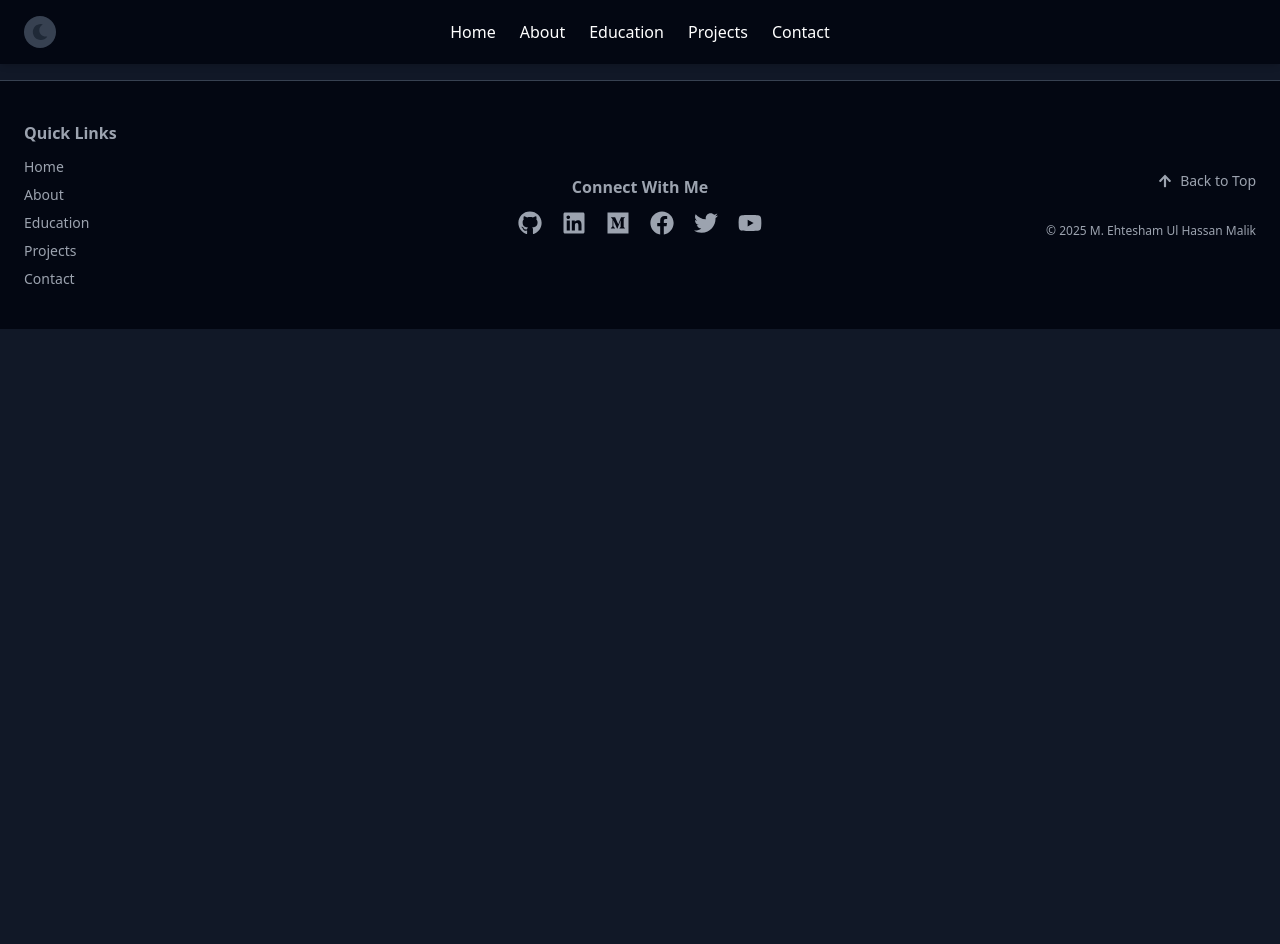
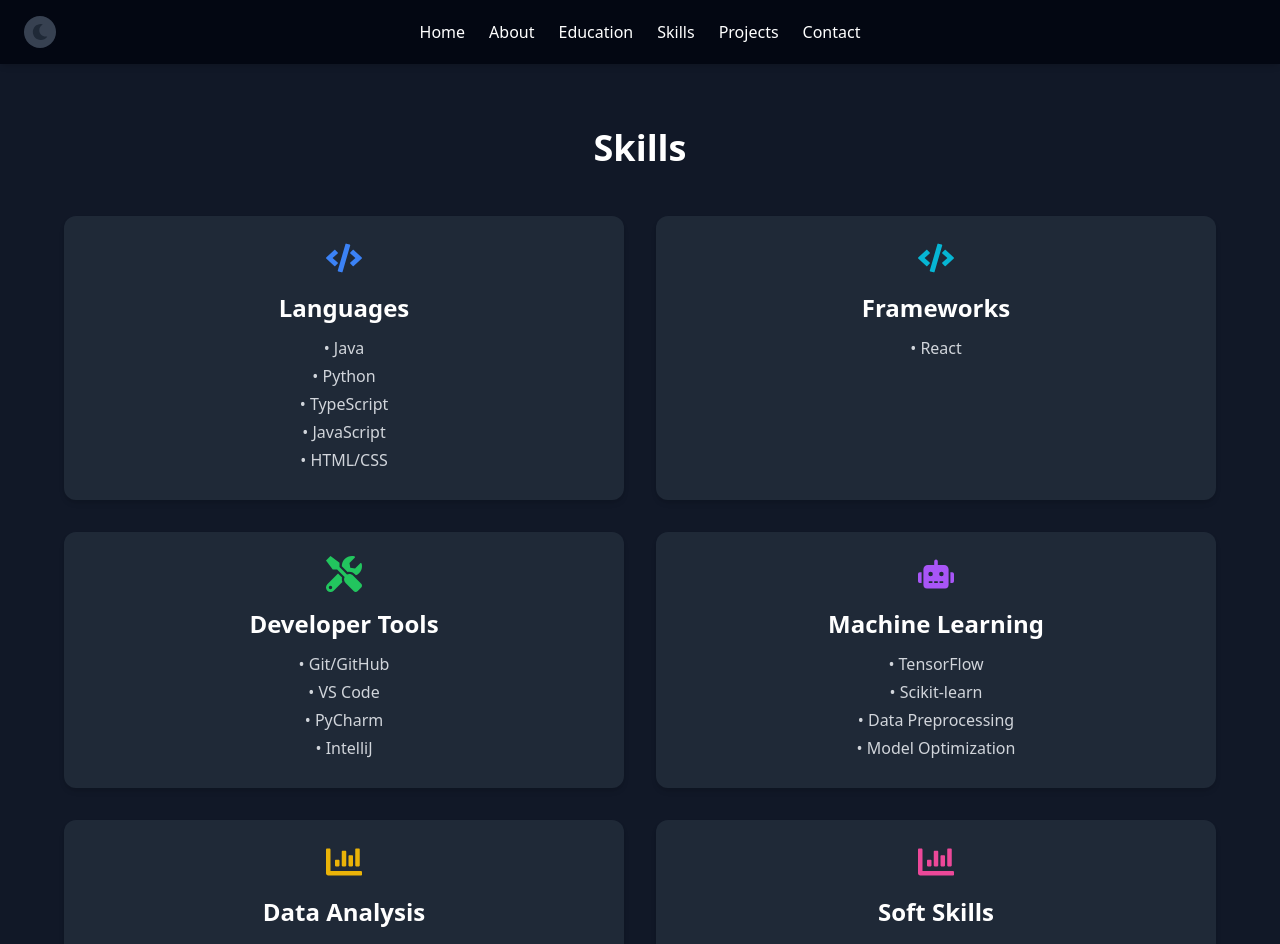
Before and after one commit to M-Ehtesham-Ul-Hassan-Malik/ehtesham-malik-portfolio, a React (Create React App) app: page /skills in a window 1280 px wide. Shown: the top 944 px of the page. Before the commit the page ends 800 px from the top, so only its background shows below. Built offline with nearby package versions, Linux system fonts and the light colour scheme.

Commit message:
feat(skills): add animated Skills page with technical and soft skills
- Added skill categories: Languages, Frameworks, Developer Tools, Machine Learning, Data Analysis, and Soft Skills
- Included hover animations and fade-in transitions for skill cards
- Integrated icons and dark mode styling

```diff
--- a/src/App.jsx
+++ b/src/App.jsx
@@ -8,6 +8,8 @@ import About from './pages/About';
 import Projects from './pages/Projects';
 import Contact from './pages/Contact';
 import Education from './pages/Education';
+import Skills from './pages/Skills';
+
 
 export default function App() {
   useEffect(() => {
@@ -23,6 +25,7 @@ export default function App() {
           <Route path="/" element={<Home />} />
           <Route path="/about" element={<About />} />
           <Route path="/education" element={<Education />} />
+          <Route path="/skills" element={<Skills />} />
           <Route path="/projects" element={<Projects />} />
           <Route path="/contact" element={<Contact />} />
         </Routes>
--- a/src/components/Navbar.jsx
+++ b/src/components/Navbar.jsx
@@ -34,6 +34,7 @@ const Navbar = () => {
           <a href="/" className="font-medium hover:text-blue-600 dark:hover:text-blue-400">Home</a>
           <a href="/about" className="font-medium hover:text-blue-600 dark:hover:text-blue-400">About</a>
           <a href="/education" className="font-medium hover:text-blue-600 dark:hover:text-blue-400">Education</a>
+          <a href="/skills" className="font-medium hover:text-blue-600 dark:hover:text-blue-400">Skills</a>
           <a href="/projects" className="font-medium hover:text-blue-600 dark:hover:text-blue-400">Projects</a>
           <a href="/contact" className="font-medium hover:text-blue-600 dark:hover:text-blue-400">Contact</a>
         </div>
--- a/src/index.css
+++ b/src/index.css
@@ -5,3 +5,17 @@
 body {
   font-family: 'Inter', sans-serif;
 }
+@keyframes fade-in-up {
+  from {
+    opacity: 0;
+    transform: translateY(20px);
+  }
+  to {
+    opacity: 1;
+    transform: translateY(0);
+  }
+}
+
+.animate-fade-in-up {
+  animation: fade-in-up 0.6s ease-out;
+}
--- a/src/pages/Projects.jsx
+++ b/src/pages/Projects.jsx
@@ -40,7 +40,7 @@ const Projects = () => {
   return (
     <section className="min-h-screen px-6 py-12 bg-gray-100 dark:bg-gray-900">
       <div className="max-w-6xl mx-auto">
-        <h2 className="text-4xl font-bold text-gray-900 dark:text-white mb-10">My Projects</h2>
+        <h2 className="text-4xl font-bold text-gray-900 text-center dark:text-white mb-10">My Projects</h2>
 
         <div className="grid grid-cols-1 sm:grid-cols-2 lg:grid-cols-3 gap-6">
           {projects.map((project) => (
--- /dev/null
+++ b/src/pages/Skills.jsx
@@ -0,0 +1,66 @@
+import React from 'react';
+import { FaCode, FaTools, FaRobot, FaChartBar } from 'react-icons/fa';
+
+const skills = [
+  {
+    title: 'Languages',
+    icon: <FaCode className="text-4xl text-blue-500 mb-4" />,
+    items: ['Java', 'Python', 'TypeScript', 'JavaScript', 'HTML/CSS'],
+  },
+   {
+    title: 'Frameworks',
+    icon: <FaCode className="text-4xl text-cyan-500 mb-4" />,
+    items: ['React'],
+  },
+  {
+    title: 'Developer Tools',
+    icon: <FaTools className="text-4xl text-green-500 mb-4" />,
+    items: ['Git/GitHub', 'VS Code', 'PyCharm', 'IntelliJ'],
+  },
+  {
+    title: 'Machine Learning',
+    icon: <FaRobot className="text-4xl text-purple-500 mb-4" />,
+    items: ['TensorFlow', 'Scikit-learn', 'Data Preprocessing', 'Model Optimization'],
+  },
+  {
+    title: 'Data Analysis',
+    icon: <FaChartBar className="text-4xl text-yellow-500 mb-4" />,
+    items: ['Pandas', 'NumPy', 'Seaborn', 'Matplotlib'],
+  },
+  {
+    title: 'Soft Skills',
+    icon: <FaChartBar className="text-4xl text-pink-500 mb-4" />,
+    items: ['Teamwork', 'Problem Solving', 'Good Communication', 'Time Management'],
+  },
+];
+
+const Skills = () => {
+  return (
+    <section className="min-h-screen px-6 py-12 bg-gray-100 dark:bg-gray-900 text-gray-900 dark:text-white">
+      <div className="max-w-6xl mx-auto">
+        <h2 className="text-4xl font-bold text-center mb-12">Skills</h2>
+        <div className="grid gap-8 grid-cols-1 sm:grid-cols-2 lg:grid-cols-2">
+          {skills.map((skill, index) => (
+            <div
+              key={index}
+              className="bg-white dark:bg-gray-800 rounded-xl shadow-md p-6 transform transition duration-300 hover:scale-105 hover:shadow-2xl animate-fade-in-up"
+              style={{ animationDelay: `${index * 100}ms`, animationFillMode: 'both' }}
+            >
+              <div className="flex flex-col items-center text-center">
+                {skill.icon}
+                <h3 className="text-2xl font-semibold mb-2">{skill.title}</h3>
+                <ul className="text-gray-700 dark:text-gray-300">
+                  {skill.items.map((item, i) => (
+                    <li key={i} className="my-1">• {item}</li>
+                  ))}
+                </ul>
+              </div>
+            </div>
+          ))}
+        </div>
+      </div>
+    </section>
+  );
+};
+
+export default Skills;
```
